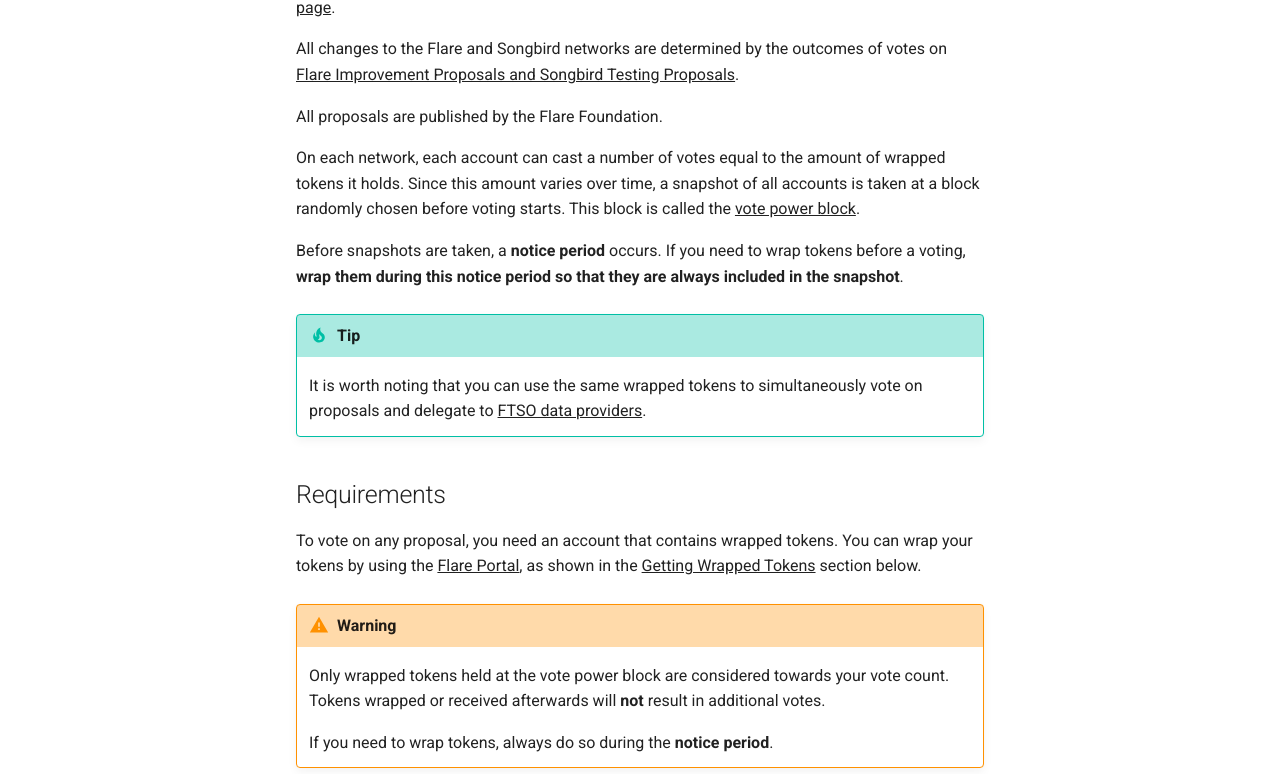
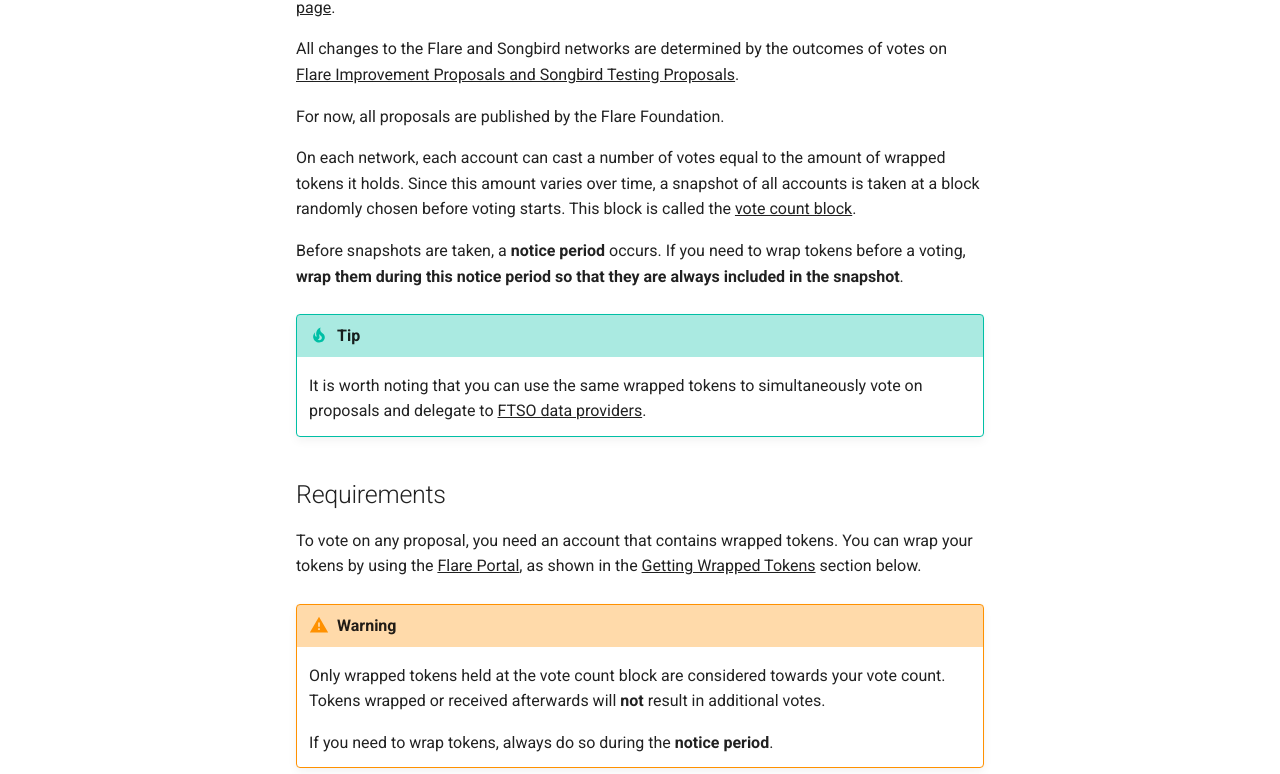
Before and after one commit to flare-foundation/docs, an MkDocs documentation site: the page built from docs/user/governance/voting.md, in a window 1280 px wide and 1400 px high. Shown: the part 536-1310 px from the top of the window. Built offline with MkDocs 1.6.1 and Material for MkDocs 9.7.7, drawn with Linux system fonts in a browser that asks for light colours; comment, search, counter and statistics services are not loaded; some of the changed text lies outside the part shown.

Commit message:
Governance user guide edits

```diff
--- a/docs/user/governance/voting.md
+++ b/docs/user/governance/voting.md
@@ -4,7 +4,8 @@
 
 This process can be performed directly through Flare's smart contracts, but the Flare Foundation has developed the [Flare Portal](https://portal.flare.network) to enable you to conveniently cast your vote.
 
-The following information is about voting on the Flare and Songbird networks. Ensure you have selected one of these networks in your wallet.
+The following information is about voting on the Flare and Songbird networks.
+Ensure you have selected one of these networks in your wallet.
 
 ## Governance Process Summary
 
@@ -12,11 +13,11 @@
 
 All changes to the Flare and Songbird networks are determined by the outcomes of votes on [Flare Improvement Proposals and Songbird Testing Proposals](../../tech/governance.md#flare-improvement-proposals-and-songbird-test-proposals).
 
-All proposals are published by the Flare Foundation.
+For now, all proposals are published by the Flare Foundation.
 
 On each network, each account can cast a number of votes equal to the amount of wrapped tokens it holds.
 Since this amount varies over time, a snapshot of all accounts is taken at a block randomly chosen before voting starts.
-This block is called the [vote power block](../../tech/governance.md#the-vote-count-block).
+This block is called the [vote count block](../../tech/governance.md#the-vote-count-block).
 
 Before snapshots are taken, a **notice period** occurs.
 If you need to wrap tokens before a voting, **wrap them during this notice period so that they are always included in the snapshot**.
@@ -30,7 +31,7 @@
 You can wrap your tokens by using the [Flare Portal](https://portal.flare.network), as shown in the [Getting Wrapped Tokens](#2-getting-wrapped-tokens) section below.
 
 !!! warning
-    Only wrapped tokens held at the vote power block are considered towards your vote count.
+    Only wrapped tokens held at the vote count block are considered towards your vote count.
     Tokens wrapped or received afterwards will **not** result in additional votes.
 
     If you need to wrap tokens, always do so during the **notice period**.
```
Also changed, not shown: other parts of docs/user/governance/voting.md (+1 -1 lines).
